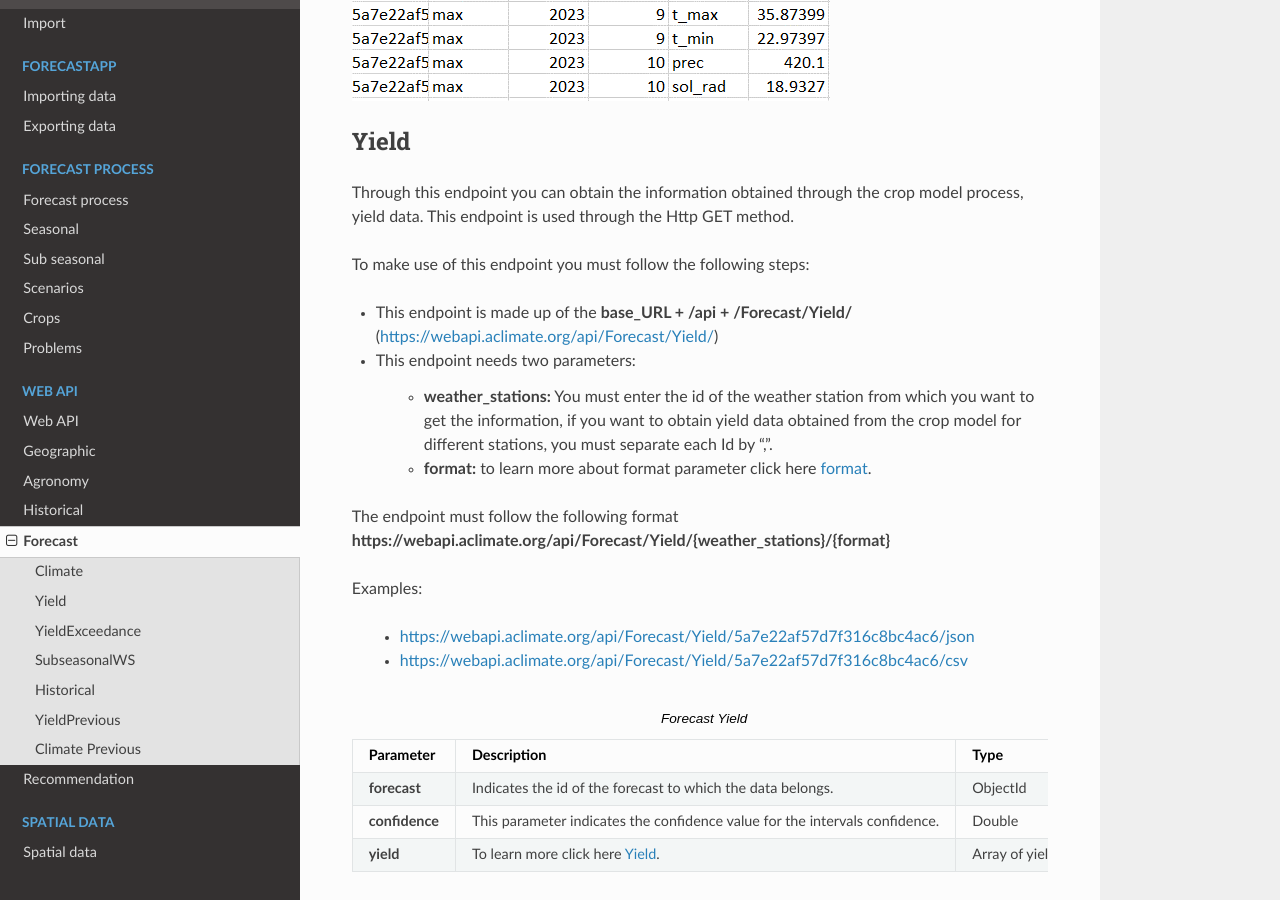
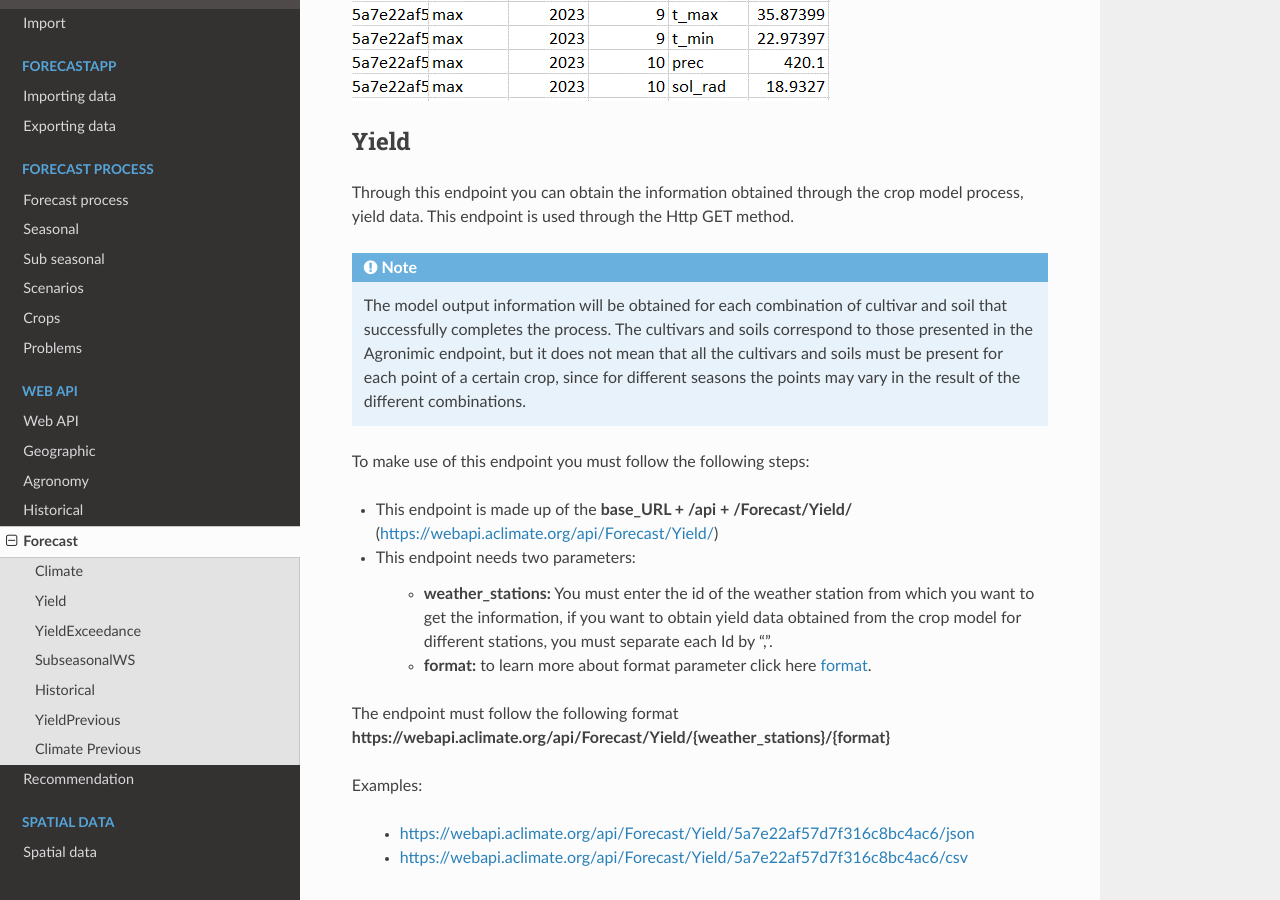
Before and after one commit to stevensotelo/aclimate_docs, a Sphinx documentation site: the page built from docs/source/08-forecast.rst, in a window 1280 px wide and 900 px high, scrolled down 3284 px. Built offline with Sphinx 7.4.7 and the Read the Docs theme 2.0.0, drawn with Linux system fonts in a browser that asks for light colours.

Commit message:
added note in yield

```diff
--- a/docs/source/08-forecast.rst
+++ b/docs/source/08-forecast.rst
@@ -199,6 +199,13 @@ Yield
 
 
 Through this endpoint you can obtain the information obtained through the crop model process, yield data. This endpoint is used through the Http GET method.
+
+
+.. note::
+
+    The model output information will be obtained for each combination of cultivar and soil that successfully completes the process.
+    The cultivars and soils correspond to those presented in the Agronimic endpoint, but it does not mean that all the cultivars and soils must be present for each point of a certain crop, since for different seasons the points may vary in the result of the different combinations.
+
 
 To make use of this endpoint you must follow the following steps:
 
```
